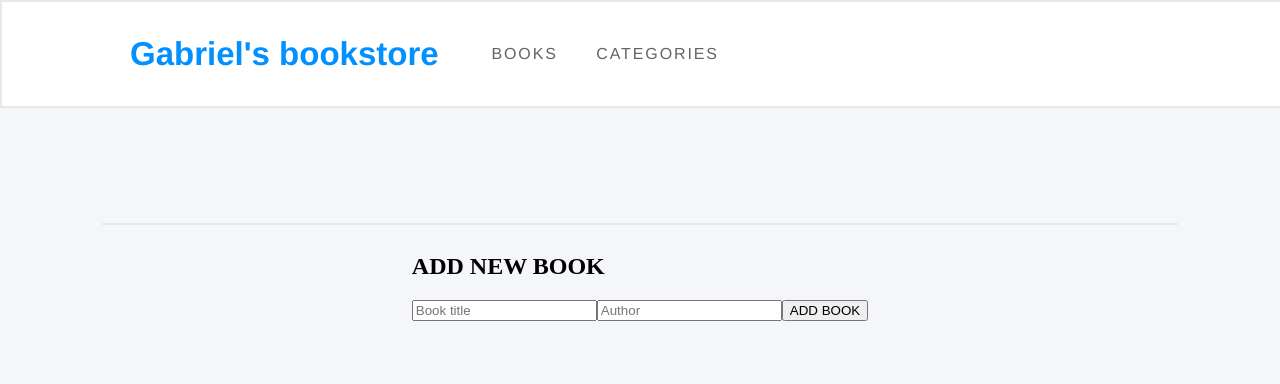
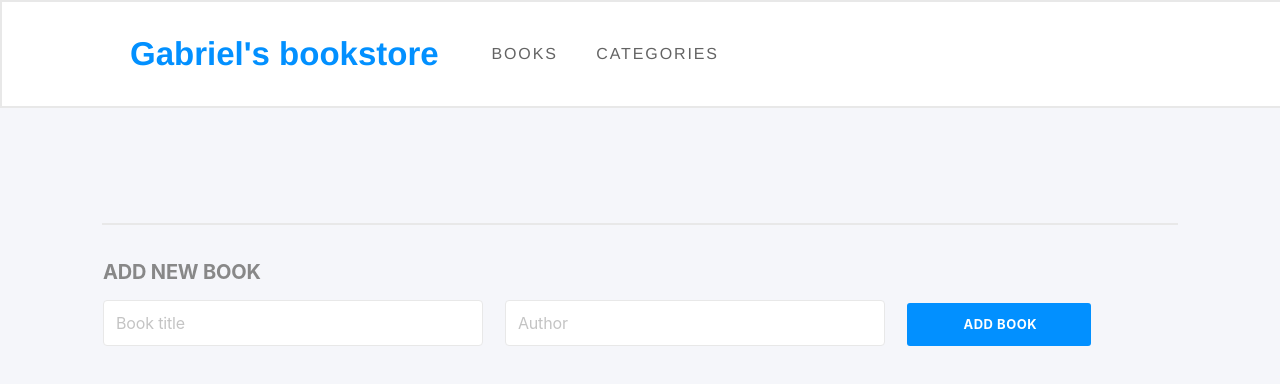
Before and after one commit to Gopxfs/bookstore, a React (Create React App) app: page / in a window 1280 px wide. Shown: the top 384 px of the page. Built offline with nearby package versions, Linux system fonts and the light colour scheme; no server answers.

Commit message:
Add styling to addNewBook section

```diff
--- a/src/style/index.scss
+++ b/src/style/index.scss
@@ -1,5 +1,6 @@
 @import './partials/_navbar';
 @import './partials/_booksPage';
+@import './partials/_addNewBook';
 
 body {
   margin: 0;
--- /dev/null
+++ b/src/style/partials/__addNewBook.scss
@@ -0,0 +1,50 @@
+.addNewBook {
+  width: calc(80% + 50px);
+  margin-top: 10px;
+  margin-bottom: 50px;
+
+  * {
+    font-family: -apple-system, BlinkMacSystemFont, 'Segoe UI', Roboto, Oxygen, Ubuntu, Cantarell, 'Open Sans', 'Helvetica Neue', sans-serif;
+    font-size: 1rem;
+    color: $black;
+  }
+
+  *::placeholder {
+    letter-spacing: -0.15px;
+    color: #c4c4c4;
+  }
+
+  h2 {
+    font-size: 1.25rem;
+    font-weight: bold;
+    letter-spacing: -0.18px;
+    color: #888888;
+  }
+
+  input {
+    padding: 12px;
+    margin-right: 2%;
+    width: 33%;
+    border-radius: 4px;
+    border: solid 1px $gray_border;
+  }
+
+  button {
+    font-size: 0.813rem;
+    font-weight: bold;
+    letter-spacing: 0.5px;
+    text-align: center;
+    color: #fff;
+    width: 11.5rem;
+    padding: 0.801rem 1.188rem 0.886rem 1.375rem;
+    border-radius: 3px;
+    border: 0;
+    background-color: $blue_high;
+  }
+
+  button:hover {
+    cursor: pointer;
+    filter: grayscale(33%);
+  }
+
+}
```
